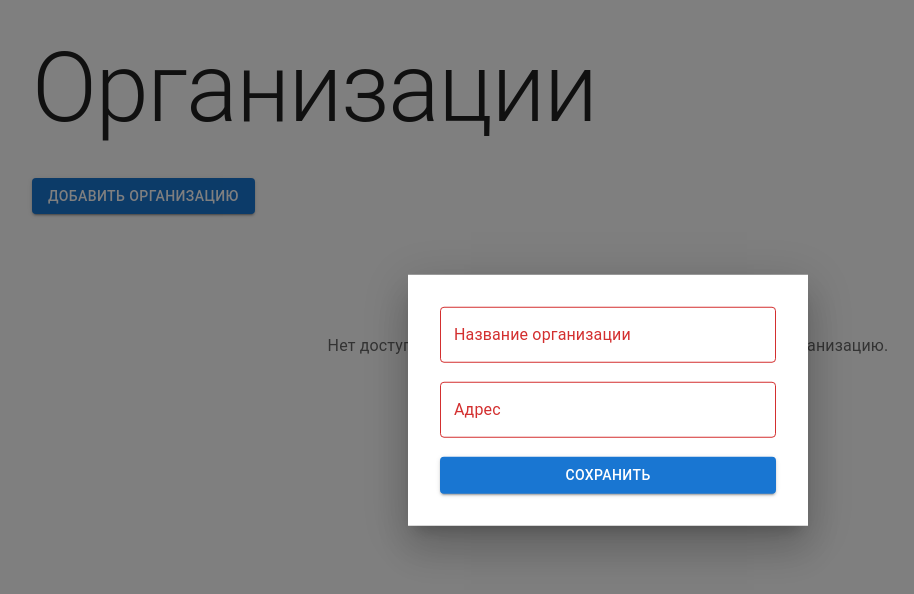
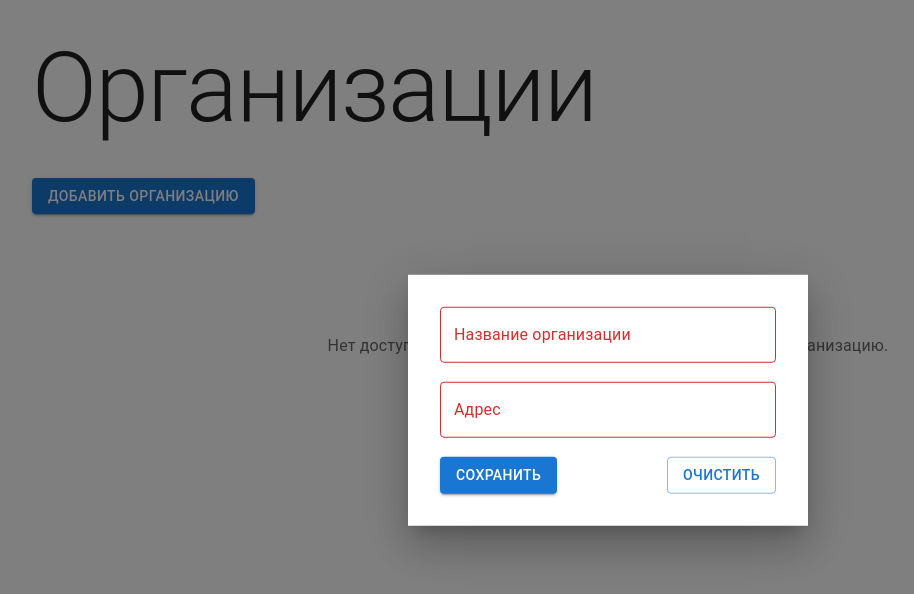
Before and after one commit to nikolai-shabalin/sber-cpm-testing, a React (Vite) app: page / in a window 1280 px wide. Both pictures are taken after a click on the button "ДОБАВИТЬ ОРГАНИЗАЦИЮ". Shown: the top 594 px of the page, without its empty margins (32-946 px from the left). Built offline with nearby package versions, Linux system fonts and the light colour scheme.

Commit message:
Позволяет отменить введёные данные

```diff
--- a/src/components/OrganizationForm/index.tsx
+++ b/src/components/OrganizationForm/index.tsx
@@ -1,4 +1,4 @@
-import React from 'react';
+import { FunctionComponent } from 'react';
 import { Formik, Form, Field, ErrorMessage } from 'formik';
 import * as Yup from 'yup';
 import { TextField, Button, Box } from '@mui/material';
@@ -11,22 +11,21 @@ interface OrganizationFormProps {
   onSubmit: (values: { name: string; address: string }) => void;
 }
 
-export const OrganizationForm: React.FC<OrganizationFormProps> = ({
-  initialValues,
-  onSubmit,
-}) => {
 const validationSchema = Yup.object({
   name: Yup.string().required('Обязательное поле'),
   address: Yup.string().required('Обязательное поле'),
 });
 
-  return (
+export const OrganizationForm: FunctionComponent<OrganizationFormProps> = ({
+  initialValues,
+  onSubmit,
+}) => (
   <Formik
     initialValues={initialValues}
     validationSchema={validationSchema}
     onSubmit={onSubmit}
   >
-      {({ isSubmitting }) => (
+    {({ isSubmitting, resetForm }) => (
       <Form>
         <Box display="flex" flexDirection="column" gap={2}>
           <Field
@@ -47,6 +46,7 @@ export const OrganizationForm: React.FC<OrganizationFormProps> = ({
             helperText={<ErrorMessage name="address" />}
             error={Boolean(ErrorMessage.name)}
           />
+          <Box display="flex" justifyContent="space-between">
             <Button
               type="submit"
               variant="contained"
@@ -55,9 +55,17 @@ export const OrganizationForm: React.FC<OrganizationFormProps> = ({
             >
               Сохранить
             </Button>
+            <Button
+              type="reset"
+              variant="outlined"
+              onClick={() => resetForm()}
+              disabled={isSubmitting}
+            >
+              Очистить
+            </Button>
+          </Box>
         </Box>
       </Form>
     )}
   </Formik>
-  );
-};
+)
```
Also changed, not shown: 1 other file (tests, documents, lock files or other folders). Lines whose indentation alone changed are shown as unchanged.
